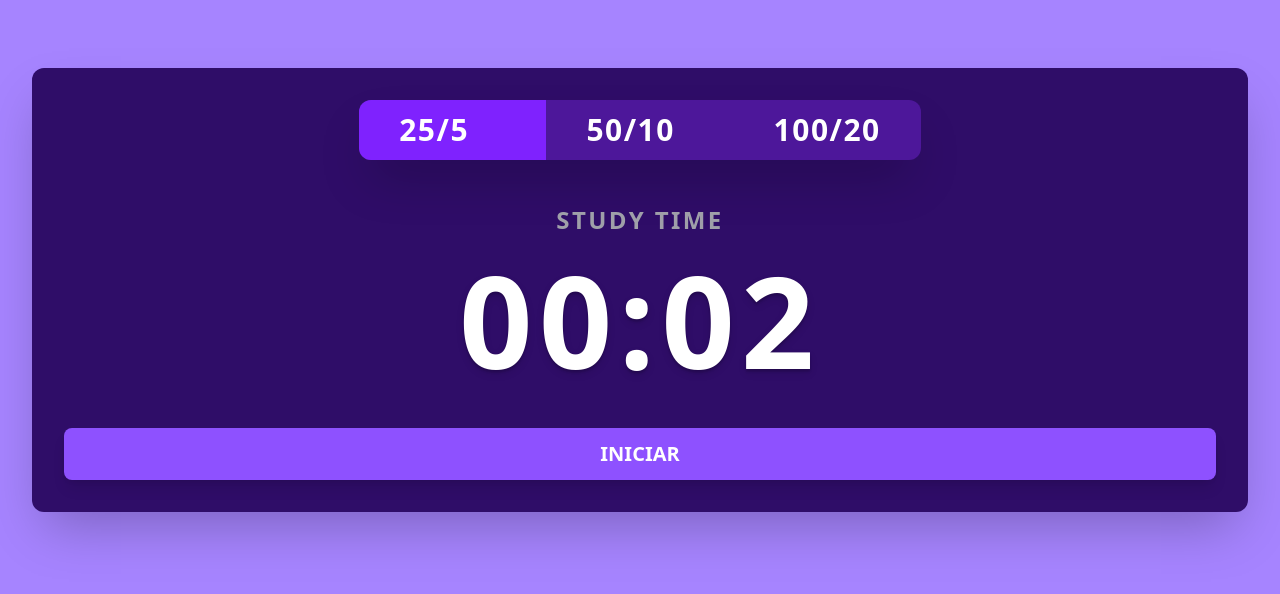
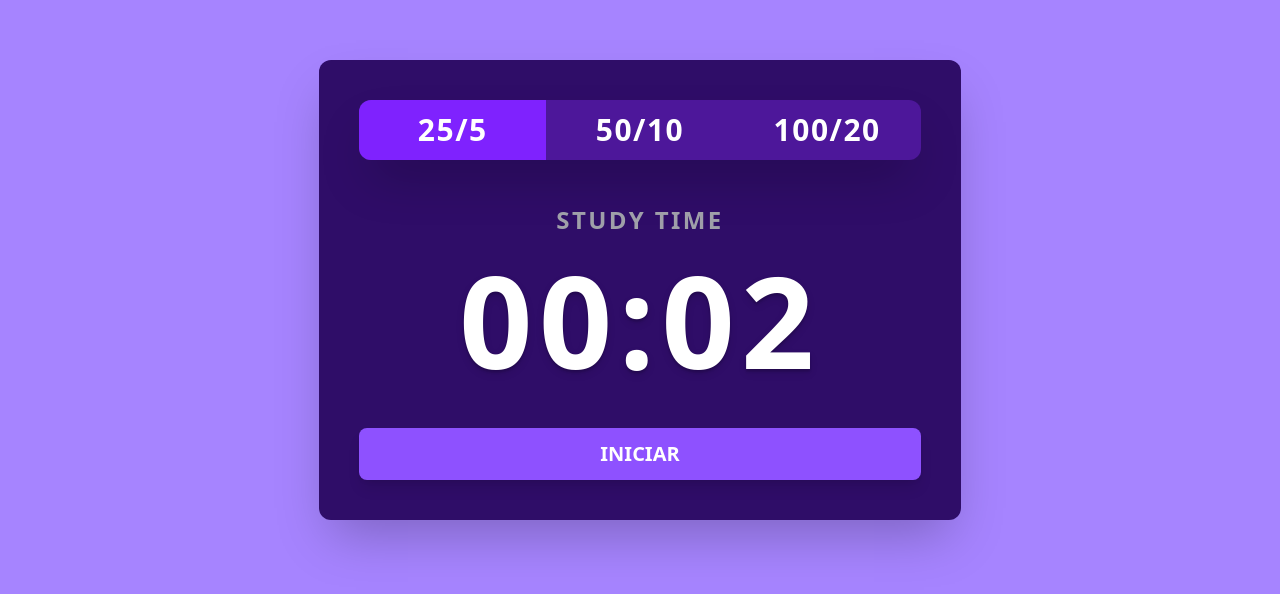
Before and after one commit to willUlisses/PomoForHer, a React (Vite) app in the folder Pomo-for-her/: page / in a window 1280 px wide. Shown: the part 110-704 px from the top of the page. Built offline with nearby package versions, Linux system fonts and the light colour scheme.

Commit message:
fix: turned timer padding in medium screens to py-4

```diff
--- a/Pomo-for-her/src/Components/Options.tsx
+++ b/Pomo-for-her/src/Components/Options.tsx
@@ -18,7 +18,7 @@ const Options = ({activeOption, onOptionSelect} : OptionsProps) => {
                         key={timeOption}
                         onClick={() => {onOptionSelect(timeOption)}}
                         className={`
-                        px-10 py-3 cursor-pointer transition-all duration-200
+                        px-10 py-3 cursor-pointer transition-all duration-200 text-center
                         ${isActive ? 'bg-violet-600' : 'hover:bg-white/5'}
                         `}
                         >
--- a/Pomo-for-her/src/Components/RestToast.tsx
+++ b/Pomo-for-her/src/Components/RestToast.tsx
@@ -9,10 +9,10 @@ const RestToast = ({ children, visible }: ToastProps) => {
   return (
     <div
       className={`
-        absolute -top-20 md:-top-16 left-1/2 -translate-x-1/2
-      bg-violet-950 text-white text-sm md:text-lg px-6 p-3 rounded-full shadow-xl font-bold tracking-wider
-        transition-all duration-500 ease-in-out z-50 text-center
-        w-[90%] md:w-fit
+        absolute -top-16 left-1/2 -translate-x-1/2
+      bg-violet-950 text-white text-sm md:text-lg md:px-6 px-4 py-2 md:py-3 rounded-full shadow-xl font-bold tracking-wider
+        transition-all duration-500 ease-in-out z-50 text-center whitespace-nowrap
+        flex items-center gap-2
         ${visible ? 'opacity-100 translate-y-0' : 'opacity-0 translate-y-4 pointer-events-none'}
       `}
     >
--- a/Pomo-for-her/src/Components/Timer.tsx
+++ b/Pomo-for-her/src/Components/Timer.tsx
@@ -74,11 +74,11 @@ const Timer = () => {
 
     return (
             <div className="relative flex flex-col gap-4 md:gap-6 px-4 py-6 md:p-8
-            bg-violet-950 rounded-xl shadow-2xl text-white w-full max-w-[95vw]">
+            bg-violet-950 rounded-xl shadow-2xl text-white w-full md:w-fit md:py-4 lg:p-10 max-w-[95vw]">
 
                 <RestToast visible={showToast}>
                     <span>🎉</span>
-                    <span>Hora do descanso! <strong>Tome Água 💧.</strong></span>
+                    <span>Hora do descanso! <strong>Tome Água 😁💧.</strong></span>
                 </RestToast>
 
                 <div className="flex justify-center">
```
